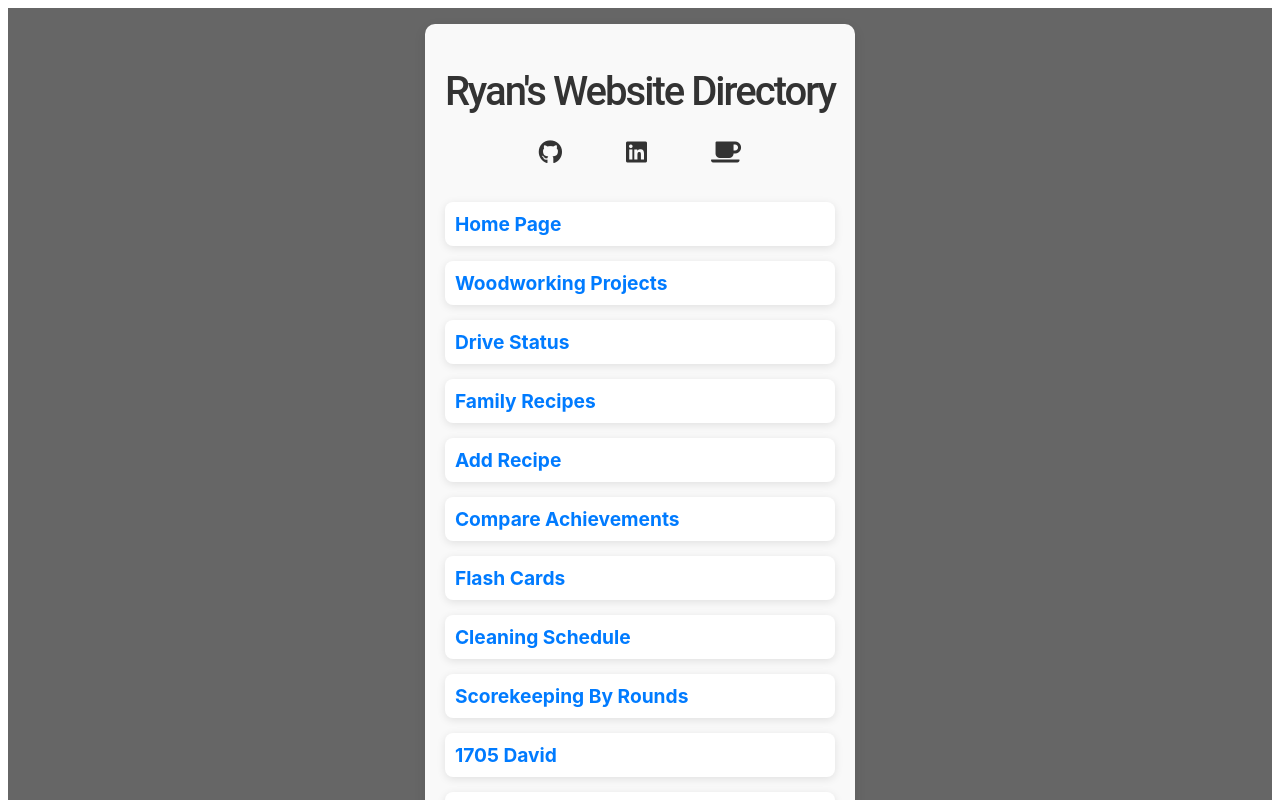
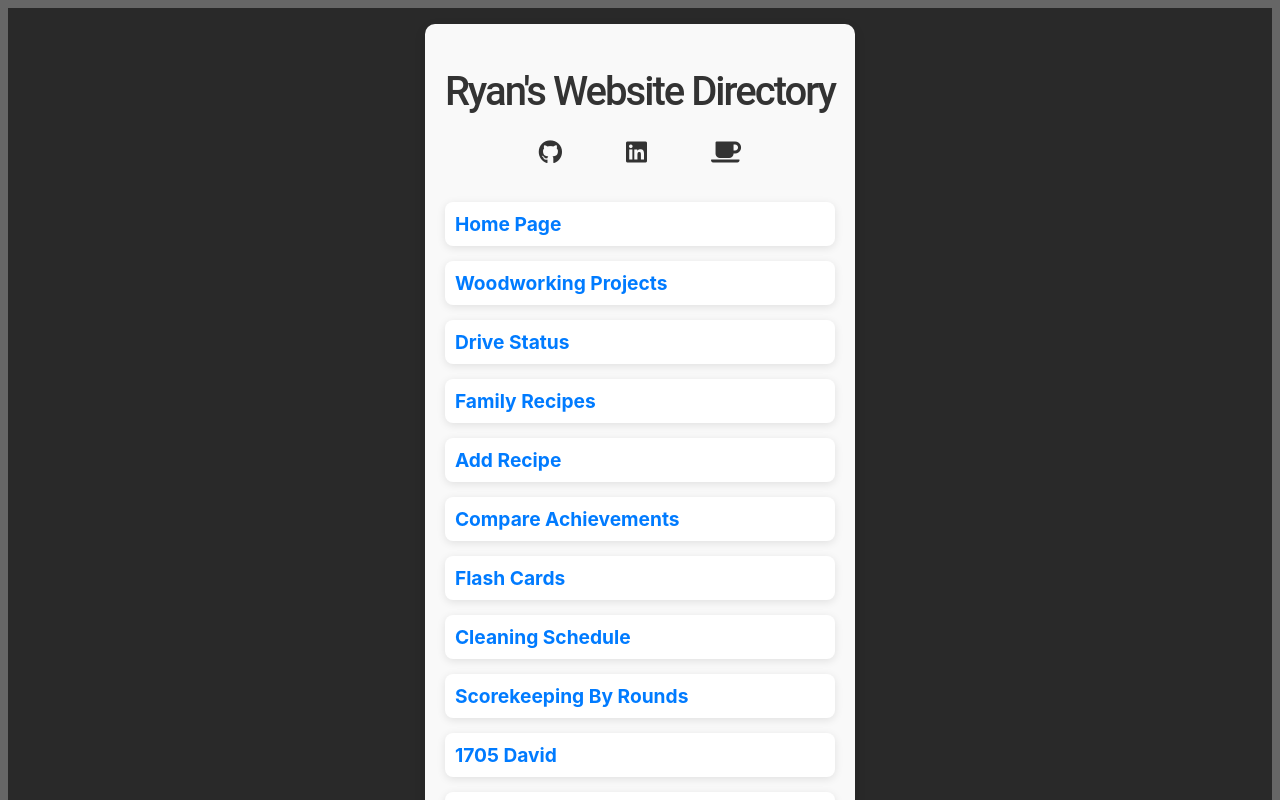
Before and after one commit to rbrock44/directory, an Angular app: page / in a window 1280 px wide. Shown: the top 800 px of the page. Built offline with nearby package versions, Linux system fonts and the light colour scheme.

Commit message:
Update styles.scss

```diff
--- a/src/styles.scss
+++ b/src/styles.scss
@@ -1 +1,4 @@
 /* You can add global styles to this file, and also import other style files */
+body {
+  background-color: rgba(0, 0, 0, 0.6);
+}
```
